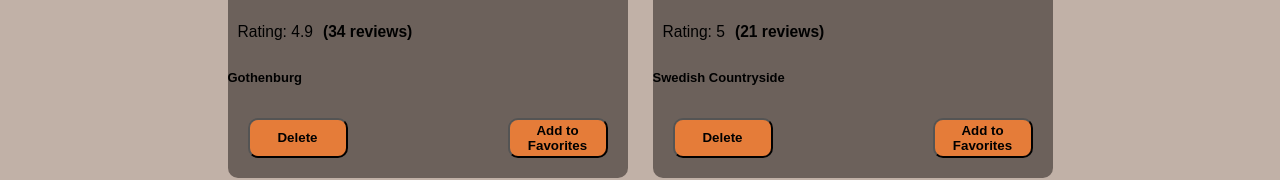
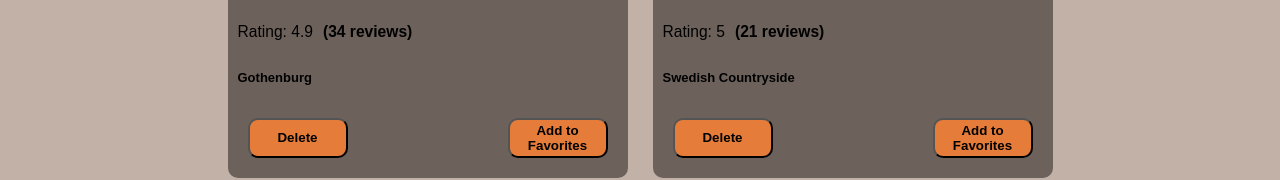
Before and after one commit to KevinKipkoechMutai/Project_PhotoZone, a React (Create React App) app: page / in a window 1280 px wide. Shown: the part 753-933 px from the top of the page. Built offline with nearby package versions, Linux system fonts and the light colour scheme; data requests are answered from the project's data file.

Commit message:
styling the card

```diff
--- a/src/components/Card.js
+++ b/src/components/Card.js
@@ -23,7 +23,7 @@ function Card({photo, handlePhotos, dischargePhoto}) {
                 <p className='larger intext'>Rating: {photo.statistics.rating}</p>
                 <span className='bold larger intext'>({photo.statistics.reviews} reviews)</span>
             </div>
-            <p className='bold'>{photo.whereTaken}</p>
+            <p className='bold intext'>{photo.whereTaken}</p>
 
             <div className='buttons'>
                 <button className='bold button'
```
